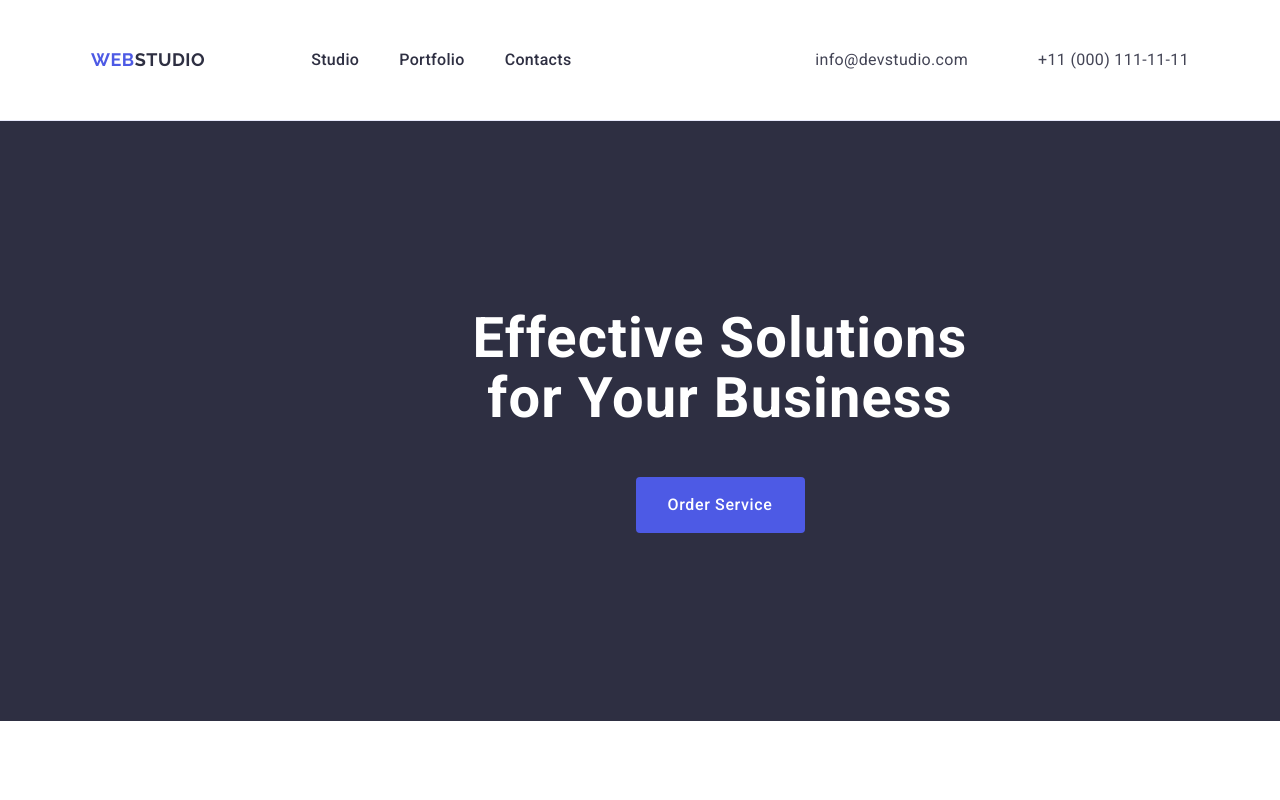
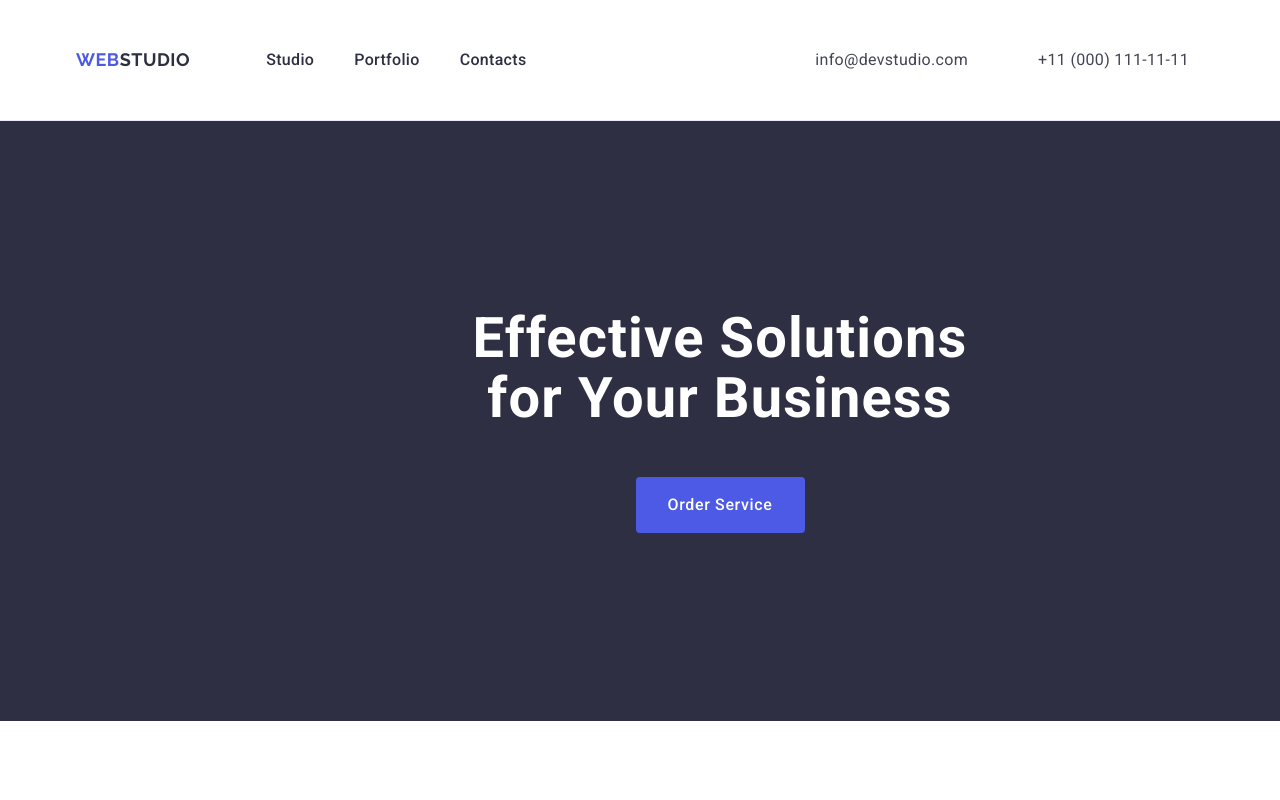
Before and after one commit to YevhenReznichenko/goit-homework-03, a plain HTML site: page index.html in a window 1280 px wide. Shown: the top 800 px of the page. Drawn offline with nearby package versions, Linux system fonts and the light colour scheme.

Commit message:
padding 5

```diff
--- a/css/styles.css
+++ b/css/styles.css
@@ -36,6 +36,7 @@ img{
     width: 1158px;
     margin-right: auto;
     margin-left: auto;
+    padding: 0 15px 0 15px;
 }
 .section {
     padding-top: 120px;
@@ -44,7 +45,6 @@ img{
 /* header styls */
 .main-header{
     border-bottom: 1px solid #e7e9fc;
-    padding: 0 15px 0 15px;
 
 }
 .header-address {
@@ -60,13 +60,12 @@ img{
         letter-spacing: 0.03em;
         text-transform: uppercase;
         margin-right: 76px;
-        padding: 0 15px 0 15px;
+
     }
 
 .main-nav {
     display: flex;
     align-items: center;
-    padding: 0 15px 0 15px;
 
 }
 .div-header{
@@ -82,15 +81,13 @@ img{
     display: flex;
     align-items: center;
     gap: 40px;
-    padding: 0 15px 0 15px;
 }
 .logotype-studio {
     color: #2e2f42;
 }
 .list-address{
     display: flex;
-    gap: 40px;
-    padding: 0 15px 0 15px;
+    gap: 40px
 }
 .list-nav-link {
     color: #2e2f42;
```
